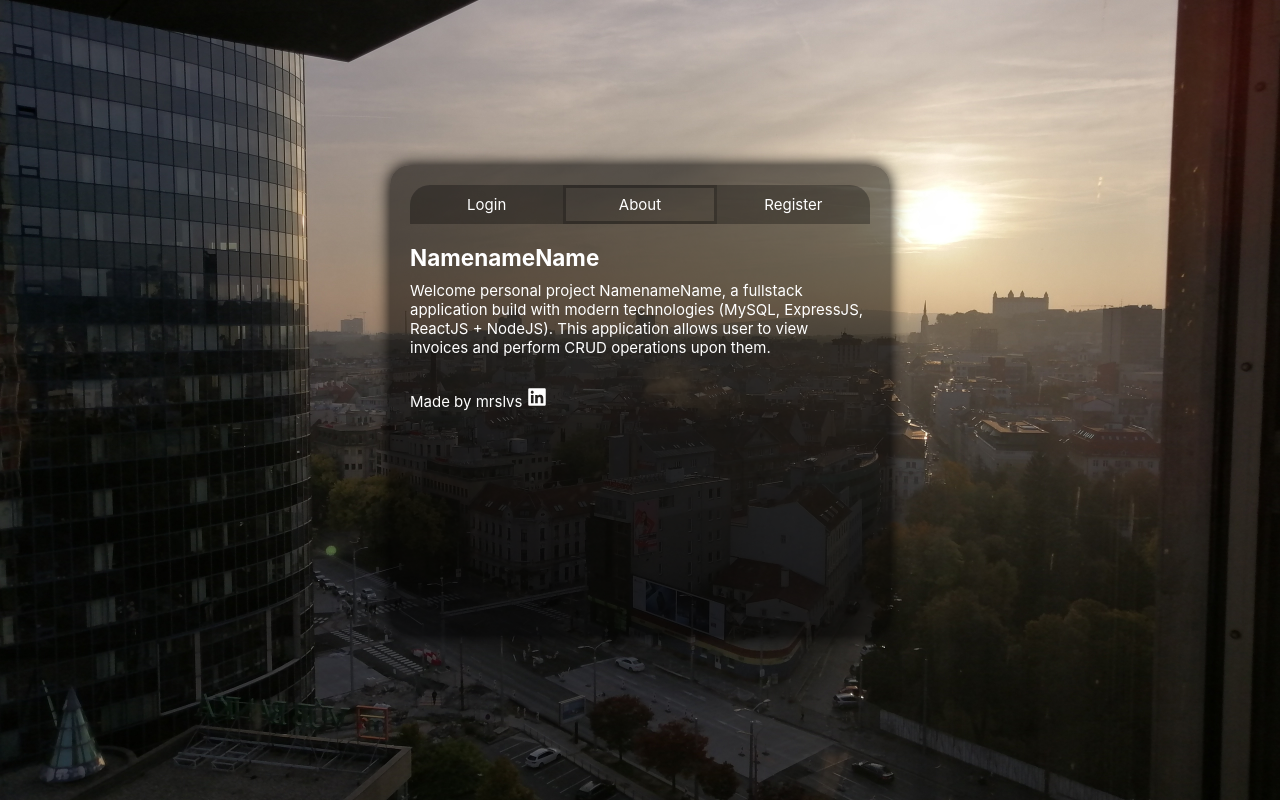
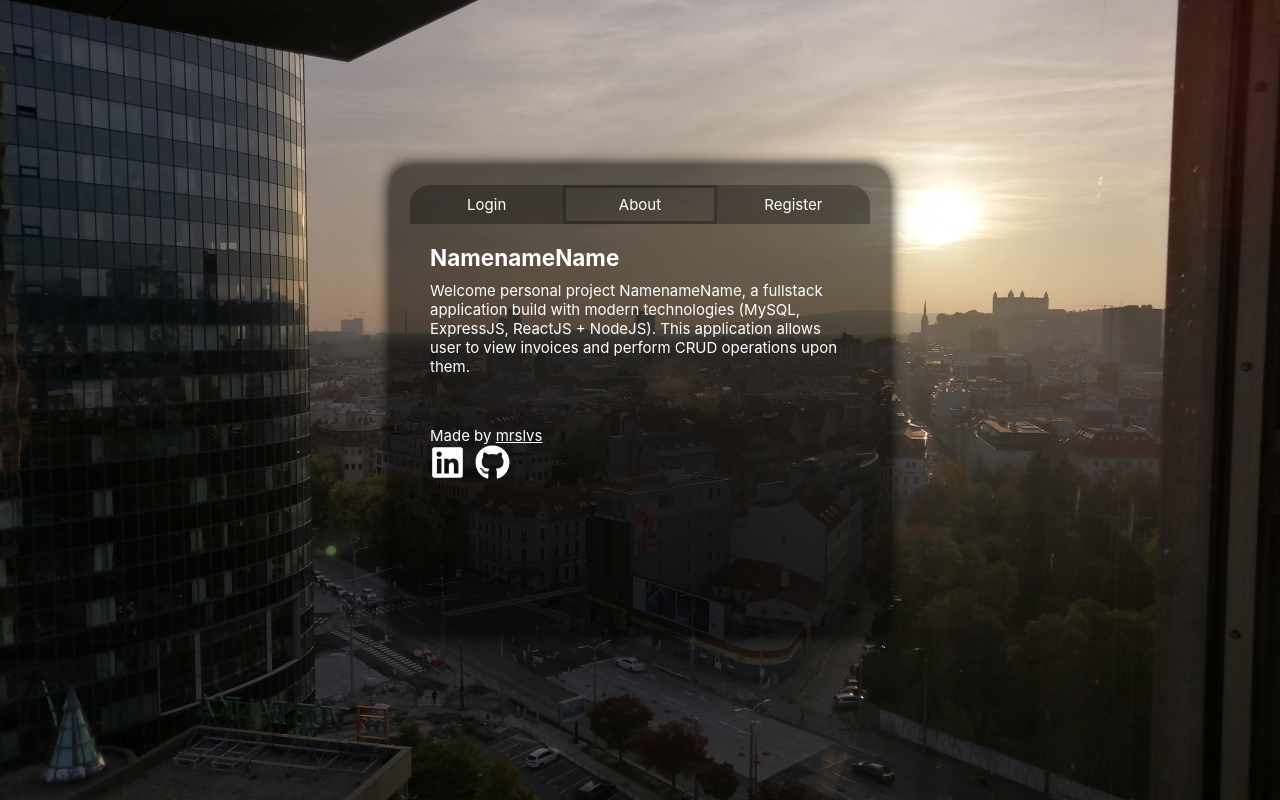
Before and after one commit to mrslvs/invoicing, a React (Create React App) app in the folder frontend/: page / in a window 1280 px wide. Both pictures are taken after a click on the button "About". Built offline with nearby package versions, Linux system fonts and the light colour scheme.

Commit message:
add footer stytling

```diff
--- a/frontend/src/css/Home.css
+++ b/frontend/src/css/Home.css
@@ -67,9 +67,10 @@
     justify-content: center;
 }
 
-/* .Content {
-    width: 90vw;
-} */
+.Content {
+    padding-left: 2rem;
+    padding-right: 2rem;
+}
 
 .form-item {
     display: inline-flex;
@@ -129,6 +130,10 @@
     margin-bottom: 3rem;
 }
 
+.marle {
+    margin-left: 1rem;
+}
+
 .register-form > .hint {
     margin-top: 0.3rem;
     min-height: 1.2rem;
@@ -152,21 +157,24 @@
 }
 
 .about-section > footer {
-    margin-top: 3rem;
+    margin-top: 5rem;
+
+    display: flex;
+    flex-direction: column;
 }
 
 .about-link {
     color: white;
-    text-decoration: none;
+    /* text-decoration: none; */
+}
+
+.about-link:hover {
+    transition: color 0.5s;
+    color: turquoise;
 }
 
 .about-link-logo {
-    display: flexbox;
-    /* align-self: center; */
-    /* align-items: center; */
-    /* justify-content: center; */
-
-    font-size: 2rem;
+    font-size: 3.5rem;
 }
 
 .error-message {
--- a/frontend/src/home/About.js
+++ b/frontend/src/home/About.js
@@ -11,13 +11,19 @@ const About = () => {
                 view invoices and perform CRUD operations upon them.
             </main>
             <footer>
-                Made by{' '}
-                <a href="#" className="about-link">
-                    mrslvs
-                </a>{' '}
-                <a href="#" className="about-link about-link-logo">
-                    <FaLinkedin />
-                </a>{' '}
+                <div>
+                    Made by{' '}
+                    <a href="#" className="about-link">
+                        mrslvs
+                    </a>
+                    <br />
+                    <a href="#" className="about-link about-link-logo ">
+                        <FaLinkedin />
+                    </a>
+                    <a href="#" className="about-link about-link-logo marle">
+                        <FaGithub />
+                    </a>
+                </div>
             </footer>
         </article>
     );
```
